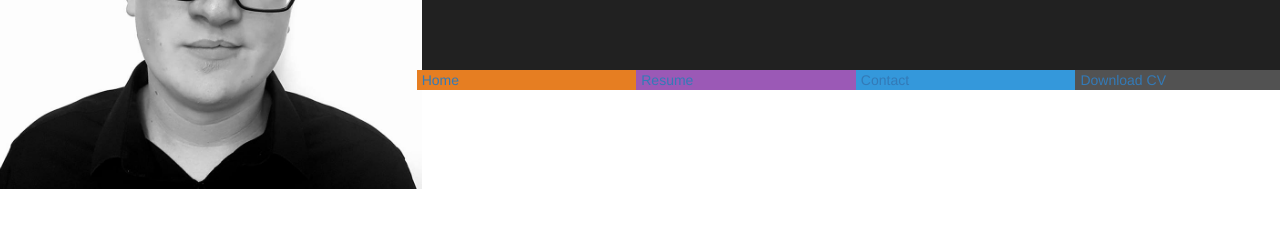
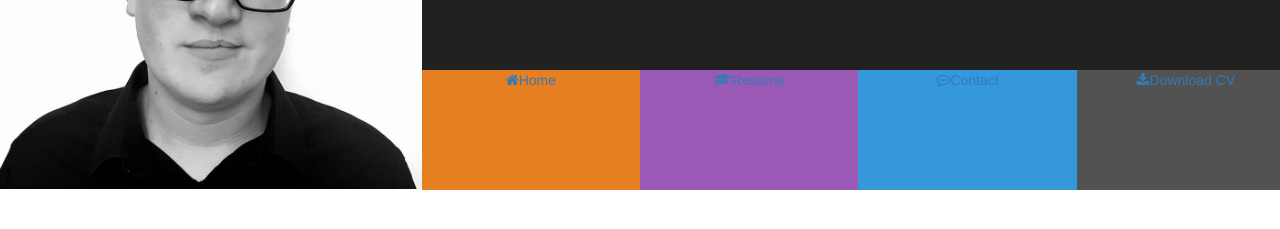
Before and after one commit to Eventyret/resume-html, a plain HTML site: page index.html in a window 1280 px wide. Shown: the part 171-400 px from the top of the page. Drawn offline with Linux system fonts and the light colour scheme.

Commit message:
added menu items styling

```diff
--- a/assets/css/style.css
+++ b/assets/css/style.css
@@ -56,3 +56,12 @@ header {
 	margin-bottom: 90px;
 	color: #fff;
 }
+
+#nav {
+	margin: 0;
+}
+.menu-item {
+	height: 120px;
+	text-align: center;
+	padding: 0;
+}
--- a/index.html
+++ b/index.html
@@ -25,18 +25,18 @@
 					</div>
 				</div>
 				<div class="row">
-					<ul class="list-inline  clearfix">
-							<li class="col-xs-6 col-sm-3 ui-menu-color-home">
-								<a href="#"><span>Home</span></a>
+					<ul class="list-inline  clearfix" id="nav">
+							<li class="col-xs-6 col-sm-3 ui-menu-color-home menu-item">
+								<a href="#"><i class="fa fa-home" aria-hidden="true"></i><span>Home</span></a>
 							</li>
-							<li class="col-xs-6 col-sm-3 ui-menu-color-resume">
-								<a href="#"><span>Resume</span></a>
+							<li class="col-xs-6 col-sm-3 ui-menu-color-resume menu-item">
+								<a href="#"><i class="fa fa-graduation-cap" aria-hidden="true"></i><span>Resume</span></a>
 							</li>
-							<li class="col-xs-6 col-sm-3 ui-menu-color-contact">
-								<a href="#"><span>Contact</span></a>
+							<li class="col-xs-6 col-sm-3 ui-menu-color-contact menu-item">
+								<a href="#"><i class="fa fa-commenting-o" aria-hidden="true"></i><span>Contact</span></a>
 							</li>
-							<li class="col-xs-6 col-sm-3 ui-menu-color-download">
-								<a href="#"><span>Download CV</span></a>
+							<li class="col-xs-6 col-sm-3 ui-menu-color-download menu-item">
+								<a href="#"><i class="fa fa-download" aria-hidden="true"></i><span>Download CV</span></a>
 							</li>
 					</ul>
 				</div>
```
